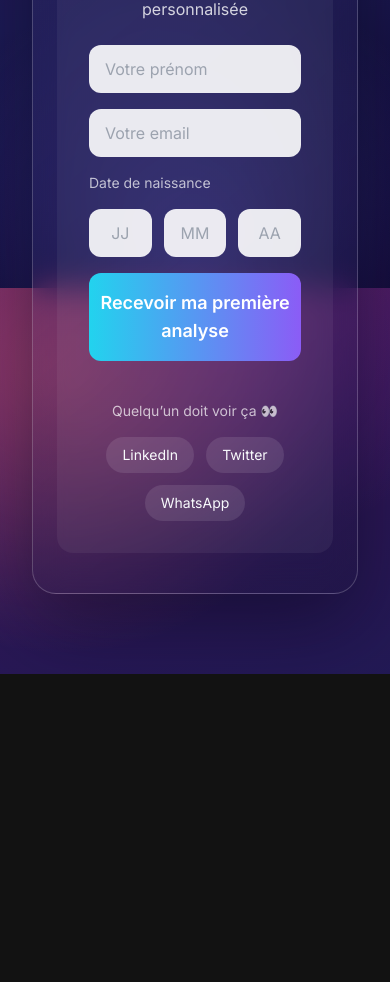
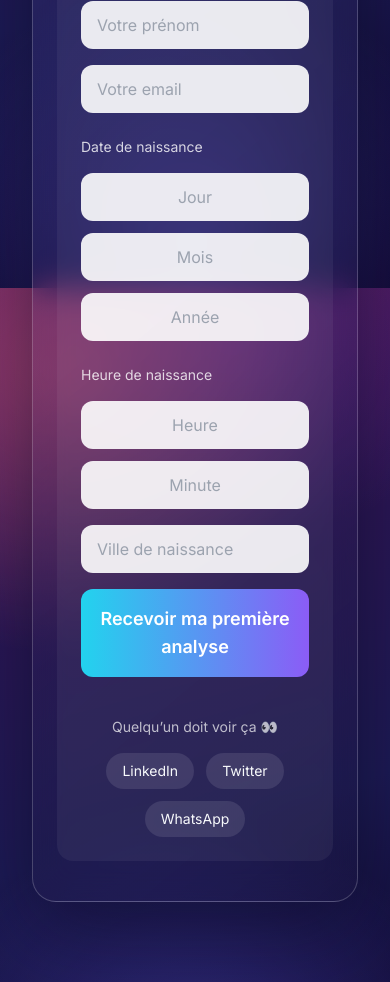
Before and after one commit to arnaudcrestey/astero-minisites, a Next.js app: page /result in a window 390 px wide. Shown: the part 1400-2382 px from the top of the page. Before the commit the page ends 2074 px from the top, so only its background shows below. Built offline with nearby package versions, Linux system fonts and the light colour scheme; no server answers.

Commit message:
Update ResultClient.tsx

```diff
--- a/components/ResultClient.tsx
+++ b/components/ResultClient.tsx
@@ -5,7 +5,6 @@ import { useSearchParams, useRouter } from "next/navigation";
 import { useEffect, useState } from "react";
 
 export function ResultClient() {
-
   const params = useSearchParams();
   const router = useRouter();
 
@@ -24,8 +23,11 @@ export function ResultClient() {
   const [firstName, setFirstName] = useState("");
   const [email, setEmail] = useState("");
 
-  const [birthDate, setBirthDate] = useState("");
-  const [birthTime, setBirthTime] = useState("");
+  const [birthDay, setBirthDay] = useState("");
+  const [birthMonth, setBirthMonth] = useState("");
+  const [birthYear, setBirthYear] = useState("");
+  const [birthHour, setBirthHour] = useState("");
+  const [birthMinute, setBirthMinute] = useState("");
   const [birthPlace, setBirthPlace] = useState("");
 
   const [sending, setSending] = useState(false);
@@ -44,7 +46,9 @@ Tu devrais essayer 👇`;
   const shareUrl = currentUrl;
 
   useEffect(() => {
-    setCurrentUrl(window.location.href);
+    if (typeof window !== "undefined") {
+      setCurrentUrl(window.location.href);
+    }
   }, []);
 
   useEffect(() => {
@@ -53,13 +57,16 @@ Tu devrais essayer 👇`;
         const res = await fetch("/api/analyse", {
           method: "POST",
           headers: { "Content-Type": "application/json" },
-          body: JSON.stringify({ score })
+          body: JSON.stringify({ score }),
         });
 
         const data = await res.json();
 
-        if (data.analysis) setAnalysis(data.analysis);
-
+        if (data?.analysis) {
+          setAnalysis(data.analysis);
+        } else {
+          setAnalysis("Impossible de générer l'analyse.");
+        }
       } catch {
         setAnalysis("Impossible de générer l'analyse.");
       } finally {
@@ -70,11 +77,11 @@ Tu devrais essayer 👇`;
     generateAnalysis();
   }, [score]);
 
-  async function handleSubmit(e: React.FormEvent) {
+  async function handleSubmit(e: React.FormEvent<HTMLFormElement>) {
     e.preventDefault();
 
-    if (!email || !firstName) {
-      alert("Merci de remplir les champs obligatoires");
+    if (!firstName.trim() || !email.trim()) {
+      alert("Merci de remplir les champs obligatoires.");
       return;
     }
 
@@ -84,41 +91,45 @@ Tu devrais essayer 👇`;
       const res = await fetch("/api/lead", {
         method: "POST",
         headers: {
-          "Content-Type": "application/json"
+          "Content-Type": "application/json",
         },
         body: JSON.stringify({
-          firstName,
-          email,
-          birthDate,
-          birthTime,
-          birthPlace,
+          firstName: firstName.trim(),
+          email: email.trim(),
+          birthDay: birthDay.trim(),
+          birthMonth: birthMonth.trim(),
+          birthYear: birthYear.trim(),
+          birthHour: birthHour.trim(),
+          birthMinute: birthMinute.trim(),
+          birthPlace: birthPlace.trim(),
           score,
-          profile
-        })
+          profile,
+        }),
       });
 
       const result = await res.json();
 
-      if (result.success) {
+      if (res.ok && result?.success) {
         setSubmitted(true);
 
         setTimeout(() => {
           router.push("/astrae");
         }, 2500);
+      } else {
+        alert(result?.error || "Erreur serveur.");
       }
-
     } catch {
       alert("Erreur serveur.");
+    } finally {
+      setSending(false);
     }
-
-    setSending(false);
   }
 
   if (submitted) {
     return (
       <main className="flex min-h-screen items-center justify-center px-6 text-center">
         <div className="glass max-w-xl rounded-2xl p-10">
-          <h2 className="text-3xl font-semibold mb-4">✓ Demande envoyée</h2>
+          <h2 className="mb-4 text-3xl font-semibold">✓ Demande envoyée</h2>
           <p className="text-white/80">
             Votre analyse arrive dans quelques instants ✨
           </p>
@@ -129,9 +140,7 @@ Tu devrais essayer 👇`;
 
   return (
     <main className="flex min-h-screen items-center justify-center px-4 py-10">
-
       <section className="glass-card w-full max-w-5xl rounded-3xl px-6 py-10 text-center md:px-14">
-
         <p className="text-xs tracking-widest text-slate-300/70">
           RÉSULTAT LOVE SCAN
         </p>
@@ -140,16 +149,14 @@ Tu devrais essayer 👇`;
           Score relationnel : {score} %
         </h1>
 
-        {/* CARDS */}
         <div className="mt-8 grid gap-6 md:grid-cols-2">
-
           <div className="rounded-2xl bg-white/5 p-6 text-left">
-            <h3 className="font-semibold mb-2">Diagnostic principal</h3>
+            <h3 className="mb-2 font-semibold">Diagnostic principal</h3>
             <p className="text-sm text-slate-200/80">
               Votre score reflète votre manière d’aimer et d’entrer en relation.
             </p>
 
-            <ul className="mt-4 text-sm space-y-1 text-slate-200/80">
+            <ul className="mt-4 space-y-1 text-sm text-slate-200/80">
               <li>• Conscience relationnelle</li>
               <li>• Capacité à créer du lien</li>
               <li>• Potentiel d’évolution émotionnelle</li>
@@ -157,146 +164,192 @@ Tu devrais essayer 👇`;
           </div>
 
           <div className="rounded-2xl bg-white/5 p-6">
-            <h3 className="font-semibold mb-4 text-sm">Profil relationnel</h3>
+            <h3 className="mb-4 text-sm font-semibold">Profil relationnel</h3>
             <RadarLove score={score} />
           </div>
-
         </div>
 
-        {/* ANALYSE */}
         <div className="mt-8 rounded-2xl bg-white/5 p-6 text-left">
-          <h3 className="font-semibold mb-2">Analyse personnalisée</h3>
+          <h3 className="mb-2 font-semibold">Analyse personnalisée</h3>
 
           {loading ? (
             <p className="text-sm text-slate-200/80">Analyse en cours...</p>
           ) : (
-            <p className="text-sm text-slate-200/80 whitespace-pre-line">
+            <p className="whitespace-pre-line text-sm text-slate-200/80">
               {analysis}
             </p>
           )}
         </div>
 
-        {/* FORMULAIRE */}
-        <section className="mt-16 rounded-2xl bg-white/5 p-8 text-center max-w-2xl mx-auto">
-
-          <h2 className="text-2xl font-semibold mb-3">
+        <section className="mx-auto mt-16 max-w-2xl rounded-2xl bg-white/5 p-6 text-center sm:p-8">
+          <h2 className="mb-3 text-2xl font-semibold">
             Comprendre réellement votre fonctionnement amoureux
           </h2>
 
-          <p className="text-white/70 text-sm mb-3">
-            Au <span className="font-semibold text-cyan-300">Cabinet Astrae</span>, nous utilisons l’étude du thème astral pour comprendre les dynamiques profondes qui influencent votre vie amoureuse.
+          <p className="mb-3 text-sm text-white/70">
+            Au{" "}
+            <span className="font-semibold text-cyan-300">Cabinet Astrae</span>,
+            nous utilisons l’étude du thème astral pour comprendre les dynamiques
+            profondes qui influencent votre vie amoureuse.
           </p>
 
-          <p className="text-white/50 text-xs mb-2">
+          <p className="mb-2 text-xs text-white/50">
             Sans engagement • Résultat immédiat
           </p>
 
-          <p className="text-white/80 mb-6">
-            🎁 Recevez <span className="text-cyan-300 font-semibold">gratuitement</span> votre lecture amoureuse personnalisée
+          <p className="mb-6 text-white/80">
+            🎁 Recevez{" "}
+            <span className="font-semibold text-cyan-300">gratuitement</span>{" "}
+            votre lecture amoureuse personnalisée
           </p>
 
           <form onSubmit={handleSubmit} className="space-y-4">
-
             <input
               type="text"
               placeholder="Votre prénom"
               value={firstName}
-              onChange={(e)=>setFirstName(e.target.value)}
+              onChange={(e) => setFirstName(e.target.value)}
               required
-              className="w-full rounded-xl bg-white/90 px-4 py-3 text-black"
+              className="w-full rounded-xl bg-white/90 px-4 py-3 text-black placeholder:text-gray-400"
             />
 
             <input
               type="email"
               placeholder="Votre email"
               value={email}
-              onChange={(e)=>setEmail(e.target.value)}
+              onChange={(e) => setEmail(e.target.value)}
               required
-              className="w-full rounded-xl bg-white/90 px-4 py-3 text-black"
+              className="w-full rounded-xl bg-white/90 px-4 py-3 text-black placeholder:text-gray-400"
             />
 
-            <div className="text-left text-sm text-white/70">
+            <div className="pt-2 text-left text-sm text-white/80">
               Date de naissance
             </div>
 
-            <div className="grid grid-cols-3 gap-3">
+            <div className="grid grid-cols-1 gap-3 sm:grid-cols-3">
+              <input
+                type="text"
+                inputMode="numeric"
+                placeholder="Jour"
+                maxLength={2}
+                value={birthDay}
+                onChange={(e) =>
+                  setBirthDay(e.target.value.replace(/\D/g, "").slice(0, 2))
+                }
+                className="w-full rounded-xl bg-white/90 px-4 py-3 text-center text-black placeholder:text-gray-400"
+              />
 
-              <input placeholder="JJ" maxLength={2}
-                onChange={(e)=>setBirthDate(prev => `${e.target.value}/${prev.split("/")[1]||""}/${prev.split("/")[2]||""}`)}
-                className="rounded-xl bg-white/90 px-3 py-3 text-center text-black block md:hidden"/>
+              <input
+                type="text"
+                inputMode="numeric"
+                placeholder="Mois"
+                maxLength={2}
+                value={birthMonth}
+                onChange={(e) =>
+                  setBirthMonth(e.target.value.replace(/\D/g, "").slice(0, 2))
+                }
+                className="w-full rounded-xl bg-white/90 px-4 py-3 text-center text-black placeholder:text-gray-400"
+              />
 
-              <input placeholder="MM" maxLength={2}
-                onChange={(e)=>setBirthDate(prev => `${prev.split("/")[0]||""}/${e.target.value}/${prev.split("/")[2]||""}`)}
-                className="rounded-xl bg-white/90 px-3 py-3 text-center text-black block md:hidden"/>
+              <input
+                type="text"
+                inputMode="numeric"
+                placeholder="Année"
+                maxLength={4}
+                value={birthYear}
+                onChange={(e) =>
+                  setBirthYear(e.target.value.replace(/\D/g, "").slice(0, 4))
+                }
+                className="w-full rounded-xl bg-white/90 px-4 py-3 text-center text-black placeholder:text-gray-400"
+              />
+            </div>
 
-              <input placeholder="AA" maxLength={4}
-                onChange={(e)=>setBirthDate(prev => `${prev.split("/")[0]||""}/${prev.split("/")[1]||""}/${e.target.value}`)}
-                className="rounded-xl bg-white/90 px-3 py-3 text-center text-black block md:hidden"/>
+            <div className="pt-2 text-left text-sm text-white/80">
+              Heure de naissance
+            </div>
 
-              <input placeholder="Jour" maxLength={2}
-                onChange={(e)=>setBirthDate(prev => `${e.target.value}/${prev.split("/")[1]||""}/${prev.split("/")[2]||""}`)}
-                className="rounded-xl bg-white/90 px-3 py-3 text-center text-black hidden md:block"/>
+            <div className="grid grid-cols-1 gap-3 sm:grid-cols-2">
+              <input
+                type="text"
+                inputMode="numeric"
+                placeholder="Heure"
+                maxLength={2}
+                value={birthHour}
+                onChange={(e) =>
+                  setBirthHour(e.target.value.replace(/\D/g, "").slice(0, 2))
+                }
+                className="w-full rounded-xl bg-white/90 px-4 py-3 text-center text-black placeholder:text-gray-400"
+              />
 
-              <input placeholder="Mois" maxLength={2}
-                onChange={(e)=>setBirthDate(prev => `${prev.split("/")[0]||""}/${e.target.value}/${prev.split("/")[2]||""}`)}
-                className="rounded-xl bg-white/90 px-3 py-3 text-center text-black hidden md:block"/>
+              <input
+                type="text"
+                inputMode="numeric"
+                placeholder="Minute"
+                maxLength={2}
+                value={birthMinute}
+                onChange={(e) =>
+                  setBirthMinute(e.target.value.replace(/\D/g, "").slice(0, 2))
+                }
+                className="w-full rounded-xl bg-white/90 px-4 py-3 text-center text-black placeholder:text-gray-400"
+              />
+            </div>
 
-              <input placeholder="Année" maxLength={4}
-                onChange={(e)=>setBirthDate(prev => `${prev.split("/")[0]||""}/${prev.split("/")[1]||""}/${e.target.value}`)}
-                className="rounded-xl bg-white/90 px-3 py-3 text-center text-black hidden md:block"/>
-
-            </div>
+            <input
+              type="text"
+              placeholder="Ville de naissance"
+              value={birthPlace}
+              onChange={(e) => setBirthPlace(e.target.value)}
+              className="w-full rounded-xl bg-white/90 px-4 py-3 text-black placeholder:text-gray-400"
+            />
 
             <button
               type="submit"
               disabled={sending}
-              className="mt-4 w-full rounded-xl bg-gradient-to-r from-cyan-400 to-violet-500 py-4 text-lg font-semibold text-white"
+              className="mt-4 w-full rounded-xl bg-gradient-to-r from-cyan-400 to-violet-500 py-4 text-lg font-semibold text-white transition-opacity disabled:cursor-not-allowed disabled:opacity-70"
             >
               {sending ? "Envoi..." : "Recevoir ma première analyse"}
             </button>
-
           </form>
 
-          {/* SHARE */}
           <div className="mt-10">
-            <p className="text-white/70 mb-4 text-sm">
-              Quelqu’un doit voir ça 👀
-            </p>
+            <p className="mb-4 text-sm text-white/70">Quelqu’un doit voir ça 👀</p>
 
-            <div className="flex justify-center gap-3 flex-wrap">
-
+            <div className="flex flex-wrap justify-center gap-3">
               <a
-                href={`https://www.linkedin.com/sharing/share-offsite/?url=${encodeURIComponent(shareUrl)}`}
+                href={`https://www.linkedin.com/sharing/share-offsite/?url=${encodeURIComponent(
+                  shareUrl
+                )}`}
                 target="_blank"
                 rel="noopener noreferrer"
-                className="px-4 py-2 rounded-full bg-white/10 hover:bg-white/20 text-sm"
+                className="rounded-full bg-white/10 px-4 py-2 text-sm hover:bg-white/20"
               >
                 LinkedIn
               </a>
 
               <a
-                href={`https://twitter.com/intent/tweet?text=${encodeURIComponent(shareText)}&url=${encodeURIComponent(shareUrl)}`}
+                href={`https://twitter.com/intent/tweet?text=${encodeURIComponent(
+                  shareText
+                )}&url=${encodeURIComponent(shareUrl)}`}
                 target="_blank"
                 rel="noopener noreferrer"
-                className="px-4 py-2 rounded-full bg-white/10 hover:bg-white/20 text-sm"
+                className="rounded-full bg-white/10 px-4 py-2 text-sm hover:bg-white/20"
               >
                 Twitter
               </a>
 
               <a
-                href={`https://wa.me/?text=${encodeURIComponent(shareText + " " + shareUrl)}`}
+                href={`https://wa.me/?text=${encodeURIComponent(
+                  `${shareText} ${shareUrl}`
+                )}`}
                 target="_blank"
                 rel="noopener noreferrer"
-                className="px-4 py-2 rounded-full bg-white/10 hover:bg-white/20 text-sm"
+                className="rounded-full bg-white/10 px-4 py-2 text-sm hover:bg-white/20"
               >
                 WhatsApp
               </a>
-
             </div>
           </div>
-
         </section>
-
       </section>
     </main>
   );
```
